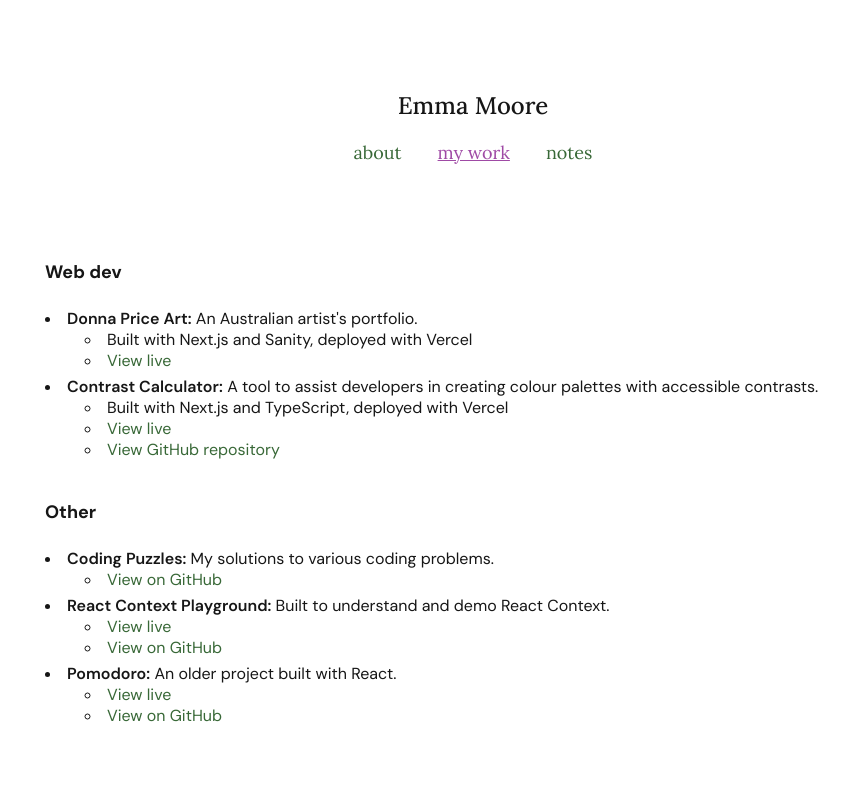
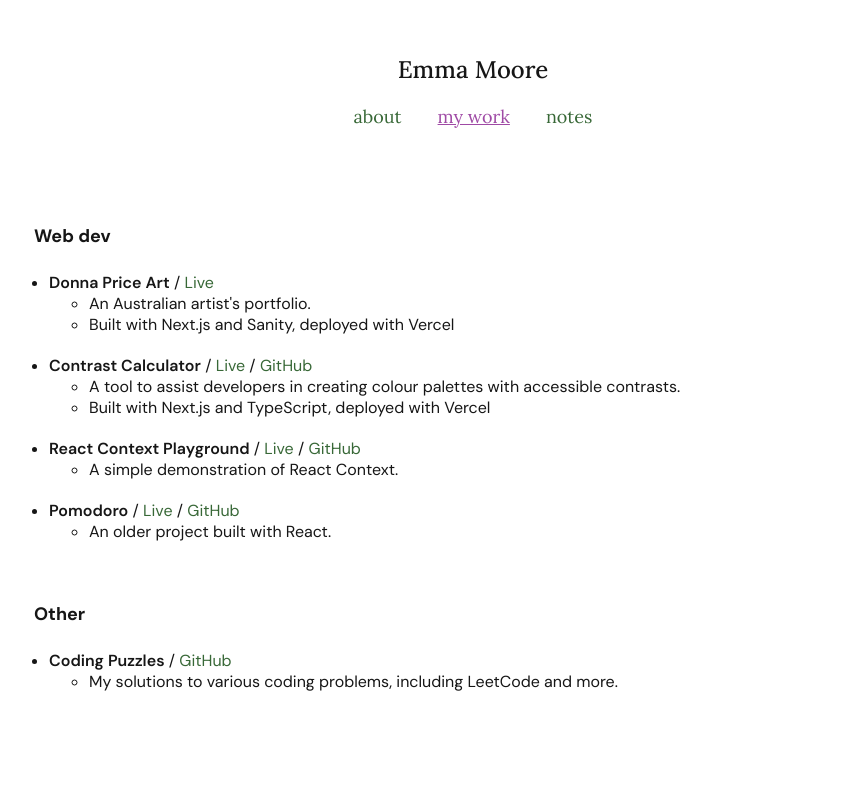
Before and after one commit to emoore29/My-Portfolio, a Next.js app: page / in a window 1280 px wide. Shown: the top 800 px of the page, without its empty margins (167-1016 px from the left). Built offline with nearby package versions, Linux system fonts and the light colour scheme; a web font is replaced by a local one.

Commit message:
update portfolio styling

```diff
--- a/pages/index.js
+++ b/pages/index.js
@@ -45,84 +45,85 @@ export default function Home() {
     <Layout>
       <h4>Web dev</h4>
       <ul className={styles.projectsList}>
-        <li className={styles.projectLi}>
-          <span>Donna Price Art:</span> An Australian artist's portfolio.
+        <li>
+          <span>Donna Price Art</span>
+          {" / "}
+          <Link href="https://donnapriceart.com/" target="_blank">
+            Live{" "}
+          </Link>
           <ul>
+            <li>An Australian artist's portfolio.</li>
             <li>Built with Next.js and Sanity, deployed with Vercel</li>
-            <li>
-              <Link href="https://donnapriceart.com/" target="_blank">
-                View live
-              </Link>
-            </li>
           </ul>
         </li>
         <li>
-          <span>Contrast Calculator:</span> A tool to assist developers in
-          creating colour palettes with accessible contrasts.
+          <span>Contrast Calculator</span>
+          {" / "}
+          <Link href="https://acpd.vercel.app/" target="_blank">
+            Live
+          </Link>
+          {" / "}
+          <Link href="https://github.com/emoore29/acpd" target="_blank">
+            GitHub
+          </Link>
           <ul>
+            <li>
+              A tool to assist developers in creating colour palettes with
+              accessible contrasts.
+            </li>
             <li>Built with Next.js and TypeScript, deployed with Vercel</li>
-            <li>
-              <Link href="https://acpd.vercel.app/" target="_blank">
-                View live
-              </Link>
+          </ul>
         </li>
         <li>
-              <Link href="https://github.com/emoore29/acpd" target="_blank">
-                View GitHub repository
+          <span>React Context Playground</span>
+          {" / "}
+          <Link
+            href="https://emoore29.github.io/react-context-playground/"
+            target="_blank"
+          >
+            Live
           </Link>
+          {" / "}
+          <Link
+            href="https://github.com/emoore29/react-context-playground"
+            target="_blank"
+          >
+            GitHub
+          </Link>
+          <ul>
+            <li>A simple demonstration of React Context.</li>
+          </ul>
         </li>
+        <li>
+          <span>Pomodoro</span>
+          {" / "}
+          <Link href="https://emoore29.github.io/pomodoro/" target="_blank">
+            Live
+          </Link>
+          {" / "}
+          <Link href="https://github.com/emoore29/pomodoro" target="_blank">
+            GitHub
+          </Link>
+          <ul>
+            <li>An older project built with React.</li>
           </ul>
         </li>
       </ul>
       <h4>Other</h4>
       <ul className={styles.projectsList}>
-        <li className={styles.projectLi}>
-          <span>Coding Puzzles:</span> My solutions to various coding problems.
-          <ul>
         <li>
+          <span>Coding Puzzles</span>
+          {" / "}
           <Link
             href="https://github.com/emoore29/coding-puzzles"
             target="_blank"
           >
-                View on GitHub
+            GitHub
           </Link>
-            </li>
-          </ul>
-        </li>
-        <li className={styles.projectLi}>
-          <span>React Context Playground:</span> Built to understand and demo
-          React Context.
           <ul>
             <li>
-              <Link
-                href="https://emoore29.github.io/react-context-playground/"
-                target="_blank"
-              >
-                View live
-              </Link>
-            </li>
-            <li>
-              <Link
-                href="https://github.com/emoore29/react-context-playground"
-                target="_blank"
-              >
-                View on GitHub
-              </Link>
-            </li>
-          </ul>
-        </li>
-        <li className={styles.projectLi}>
-          <span>Pomodoro:</span> An older project built with React.
-          <ul>
-            <li>
-              <Link href="https://emoore29.github.io/pomodoro/" target="_blank">
-                View live
-              </Link>
-            </li>
-            <li>
-              <Link href="https://github.com/emoore29/pomodoro" target="_blank">
-                View on GitHub
-              </Link>
+              My solutions to various coding problems, including LeetCode and
+              more.
             </li>
           </ul>
         </li>
--- a/styles/global.css
+++ b/styles/global.css
@@ -62,6 +62,10 @@ fieldset {
   padding: 0;
 }
 
+hr {
+  border: 1px dashed rgb(var(--purple));
+}
+
 /* Star background */
 /* .star {
   z-index: -1;
--- a/styles/layout.module.css
+++ b/styles/layout.module.css
@@ -10,9 +10,9 @@
   min-height: 100vh;
   display: flex;
   flex-direction: column;
-  padding: 4rem;
+  padding: 2rem;
   margin: 0 auto;
-  max-width: 1000px;
+  max-width: 950px;
   /* background-color: var(--background); */
 }
 
--- a/styles/portfolio.module.css
+++ b/styles/portfolio.module.css
@@ -78,8 +78,8 @@
 
 .projectsList {
   font-size: 16px;
-  margin-bottom: 40px;
-  list-style-position: inside;
+  margin-bottom: 60px;
+  padding-left: 15px;
 }
 
 .projectsList ul {
@@ -95,6 +95,6 @@
   font-weight: 600;
 }
 
-.projectLi {
-  margin-bottom: 5px;
+.projectsList > li {
+  margin-bottom: 20px;
 }
```
Lines whose indentation alone changed are shown as unchanged.
